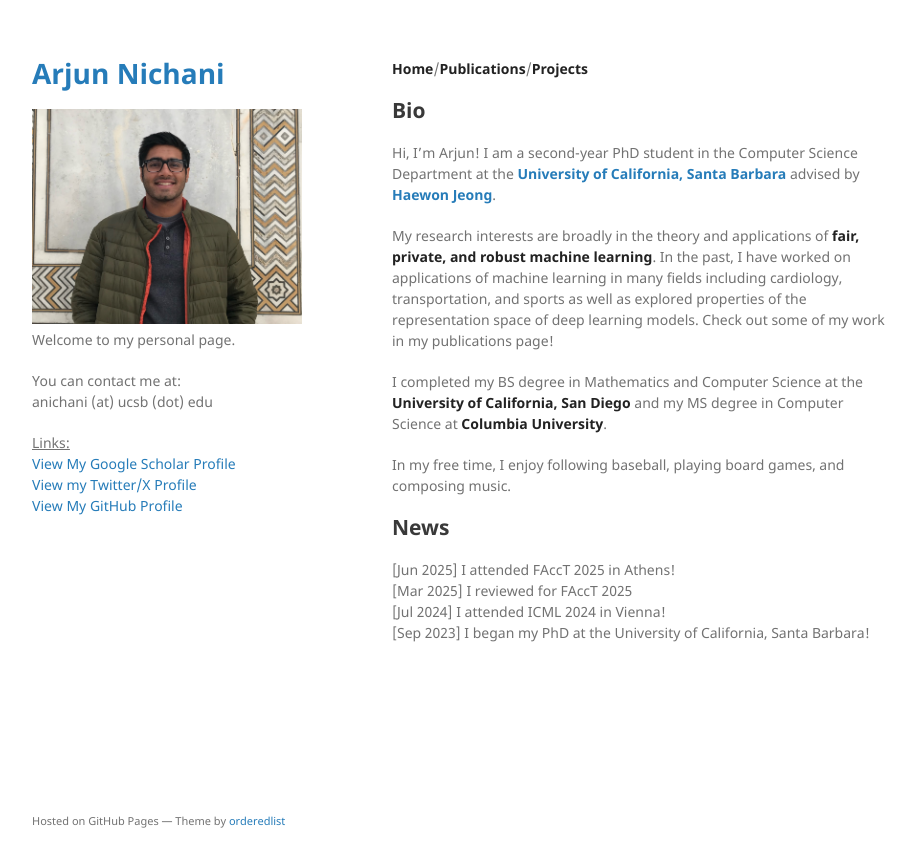
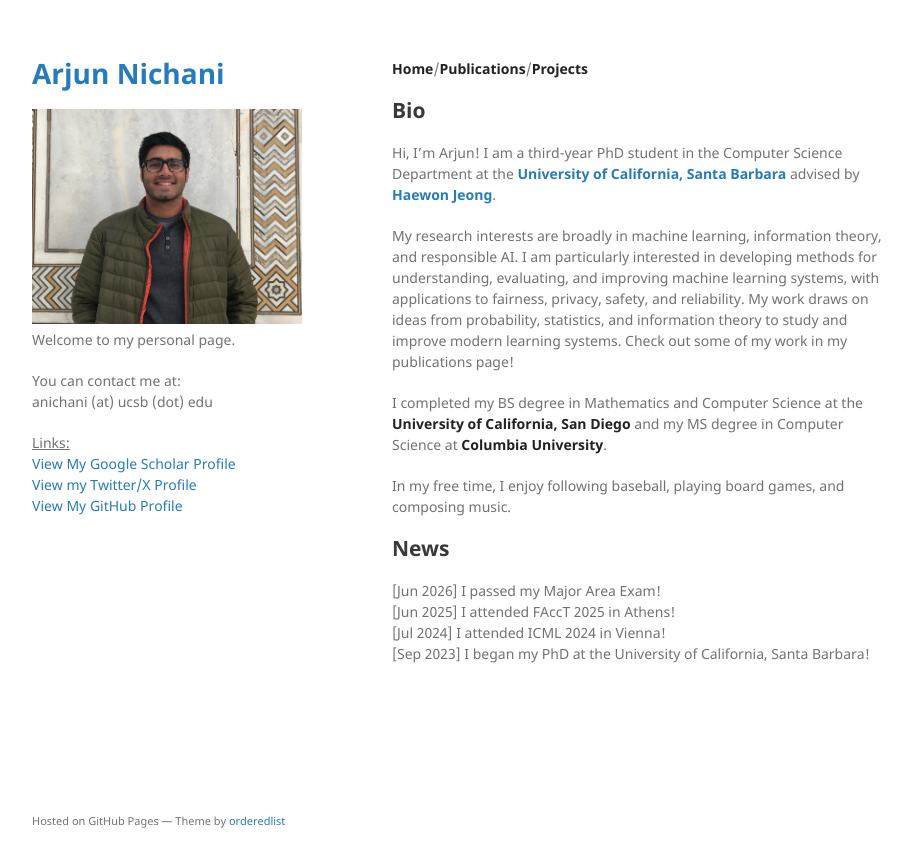
Before and after one commit to arjnich/arjnich.github.io, a Jekyll site: the page built from index.md, in a window 1280 px wide. Shown: the top 867 px of the page, without its empty margins (178-1094 px from the left). Built offline with Jekyll 4.4.1, drawn with Linux system fonts in a browser that asks for light colours.

Commit message:
Changing Year

```diff
--- a/index.md
+++ b/index.md
@@ -6,17 +6,18 @@ layout: default
 
 ## Bio
 
-Hi, I'm Arjun! I am a second-year PhD student in the Computer Science Department at the **[University of California, Santa Barbara](https://www.ucsb.edu/)** advised by **[Haewon Jeong](https://www.haewonjeong.com/)**.
+Hi, I'm Arjun! I am a third-year PhD student in the Computer Science Department at the **[University of California, Santa Barbara](https://www.ucsb.edu/)** advised by **[Haewon Jeong](https://www.haewonjeong.com/)**.
 
-My research interests are broadly in the theory and applications of **fair, private, and robust machine learning**. In the past, I have worked on applications of machine learning in many fields including cardiology, transportation, and sports as well as explored properties of the representation space of deep learning models. Check out some of my work in my publications page!
+My research interests are broadly in machine learning, information theory, and responsible AI. I am particularly interested in developing methods for understanding, evaluating, and improving machine learning systems, with applications to fairness, privacy, safety, and reliability. My work draws on ideas from probability, statistics, and information theory to study and improve modern learning systems. Check out some of my work in my publications page!
 
 I completed my BS degree in Mathematics and Computer Science at the **University of California, San Diego** and my MS degree in Computer Science at **Columbia University**.
 
 In my free time, I enjoy following baseball, playing board games, and composing music.
 
 
+
 ## News
+[Jun 2026] I passed my Major Area Exam!
 [Jun 2025] I attended FAccT 2025 in Athens!
-[Mar 2025] I reviewed for FAccT 2025
 [Jul 2024] I attended ICML 2024 in Vienna!
 [Sep 2023] I began my PhD at the University of California, Santa Barbara!
```
Also changed, not shown: publications.md (+10 -0 lines), 1 other file.
